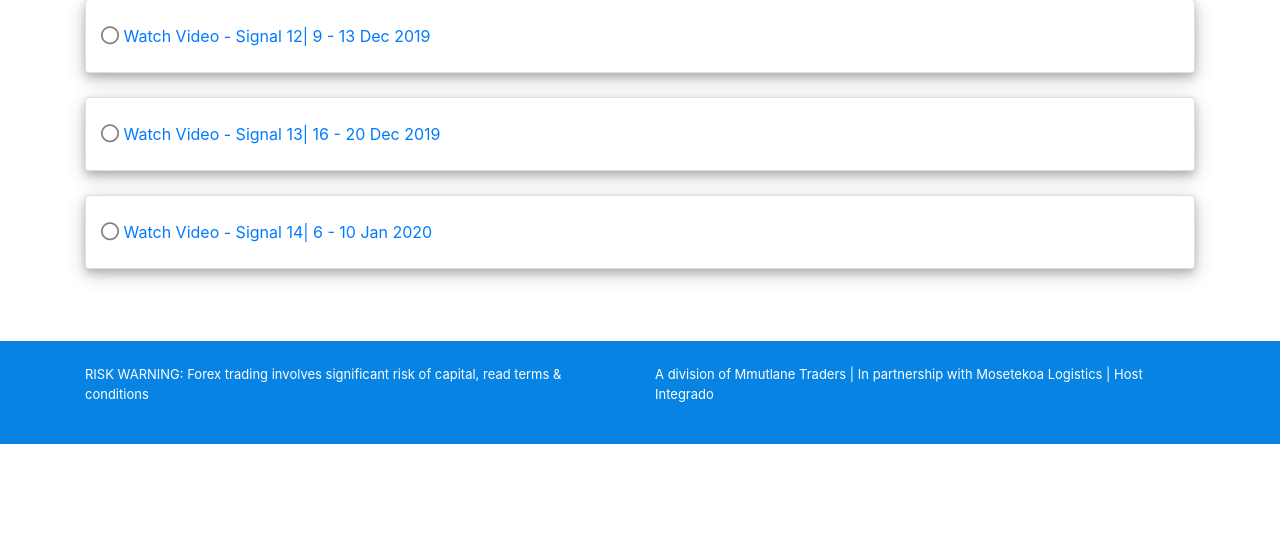
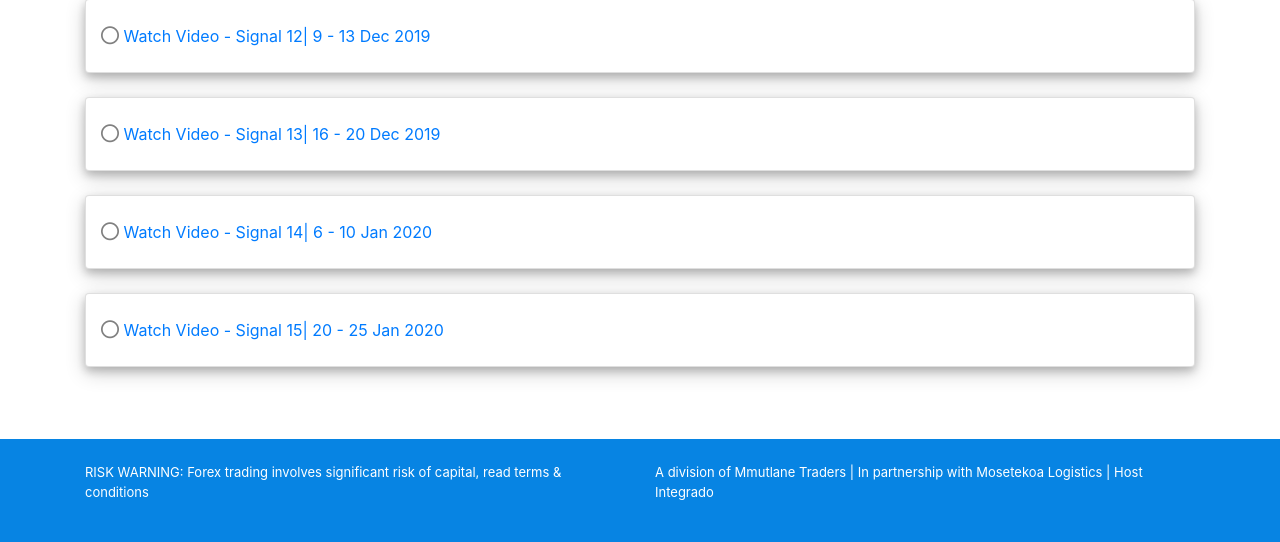
Before and after one commit to willen-gitonga/Onlineservices, a Django app: page /portal/ in a window 1280 px wide. Shown: the part 2817-3359 px from the top of the page. Before the commit the page ends 3261 px from the top, so only its background shows below. Run offline with Django 3.2, Linux system fonts and the light colour scheme; the visitor is signed in with stand-in values (Sample User, id 1); some libraries are stand-ins or nearby versions.

Commit message:
changed course

```diff
--- a/tollapp/templates/student.html
+++ b/tollapp/templates/student.html
@@ -185,6 +185,15 @@
                               </div>
                               <br>
                               </div>
+                              <br>
+                              <div class="card">
+                                  <br>
+                                  <div class="container">
+                                  <a href="{%url 'vid18'%}"><i class='far fa-circle' style='font-size:18px;color: grey;'></i>  Watch Video - Signal 15| 20 - 25 Jan 2020</a>
+                                </div>
+                                <br>
+                                </div>
+
 </div>
 <br><br><br>
 <section style="background-color: #0784E3;">
--- a/tollapp/templates/vid18.html
+++ b/tollapp/templates/vid18.html
@@ -41,7 +41,7 @@ integrity="sha384-ggOyR0iXCbMQv3Xipma34MD+dH/1fQ784/j6cY/iJTQUOhcWr7x9JvoRxT2MZw
 </div>
 
 <div class="w3-container">
-  <h1 style="color: red;">Signal 14 | 6 to 10 Jan 2020</h1>
+  <h1 style="color: red;">Signal 15 | 20 to 25 Jan 2020</h1>
   <br>
 
 
--- a/tollapp/urls.py
+++ b/tollapp/urls.py
@@ -28,7 +28,7 @@ urlpatterns=[
     path('video15/', views.vid15, name='vid15'),
     path('video16/', views.vid16, name='vid16'),
     path('video17/', views.vid17, name='vid17'),
-    path('video18/', views.vid17, name='vid17'),
+    path('video18/', views.vid18, name='vid18'),
     path('payout/', views.HomePageView.as_view(), name='payout'),
     path('pay/', views.paypal, name='pay'),
     path('processing/', views.perfect, name='paid'),
```
